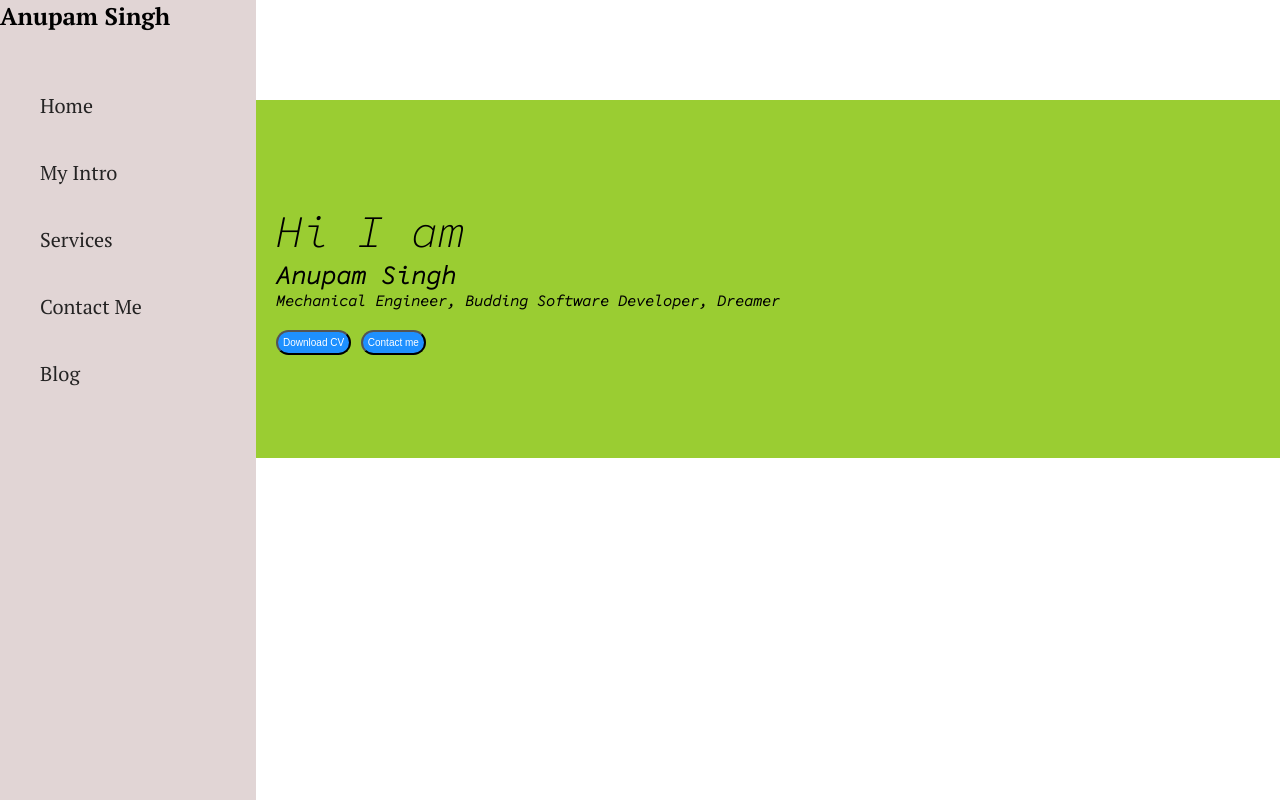
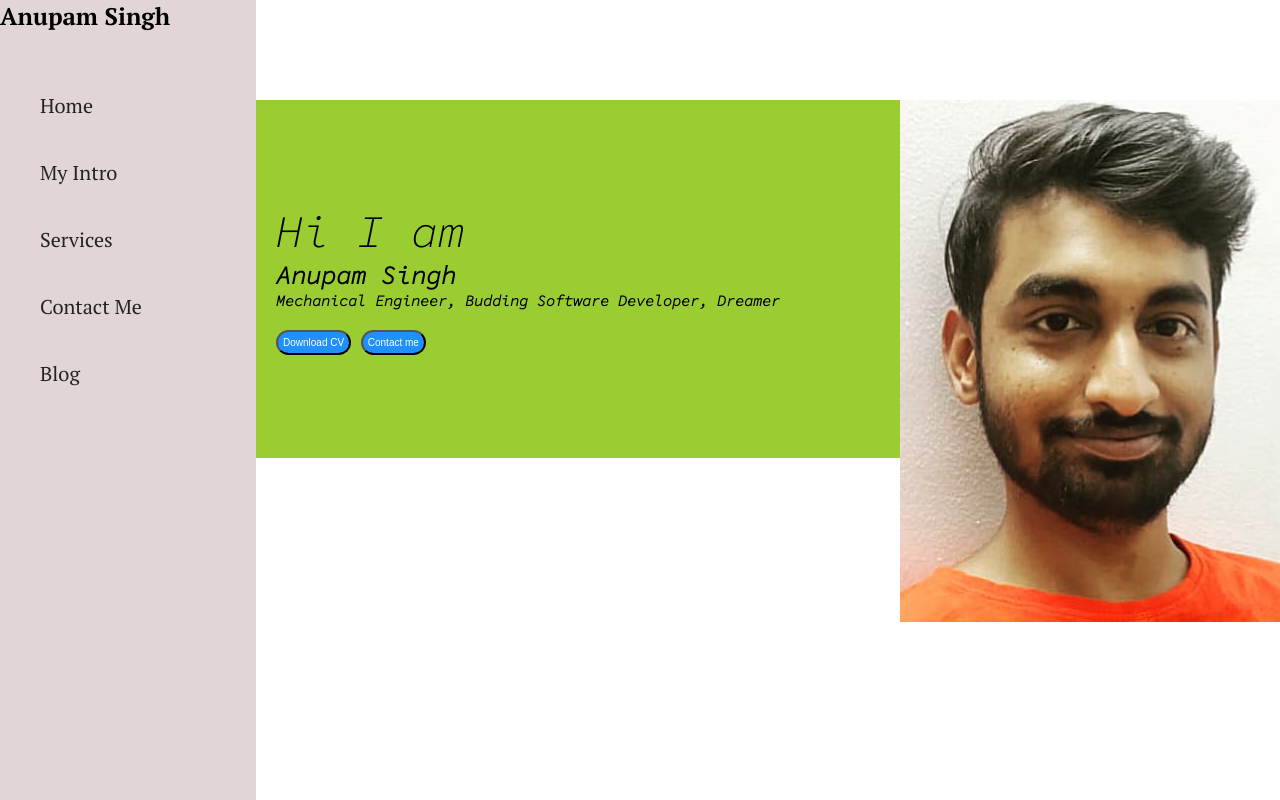
Before and after one commit to Anupam79/myPortfolio, a plain HTML site: page index.html in a window 1280 px wide. Drawn offline with Linux system fonts and the light colour scheme; a web font is replaced by a local one.

Commit message:
Update index.html

```diff
--- a/index.html
+++ b/index.html
@@ -32,7 +32,7 @@
                     <a href="Contact.html"><button>Contact me</button></a>
                 </Div>
             </div>
-        <div class="myPic"><myPic/pic.png" alt="Anupam"></div>
+        <div class="myPic"><img src="myPic/pic.png" alt="Anupam"></div>
         </div>
    </div>
 
```
